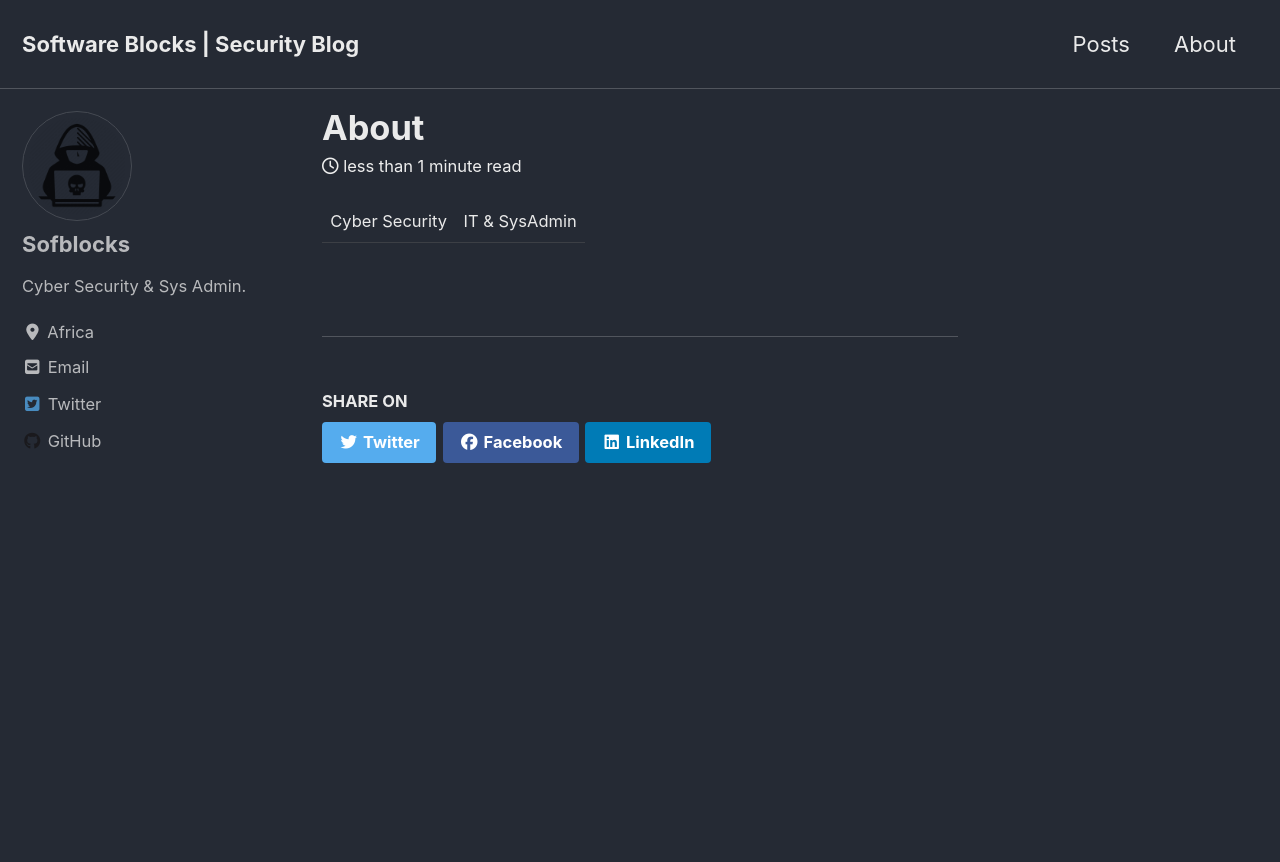
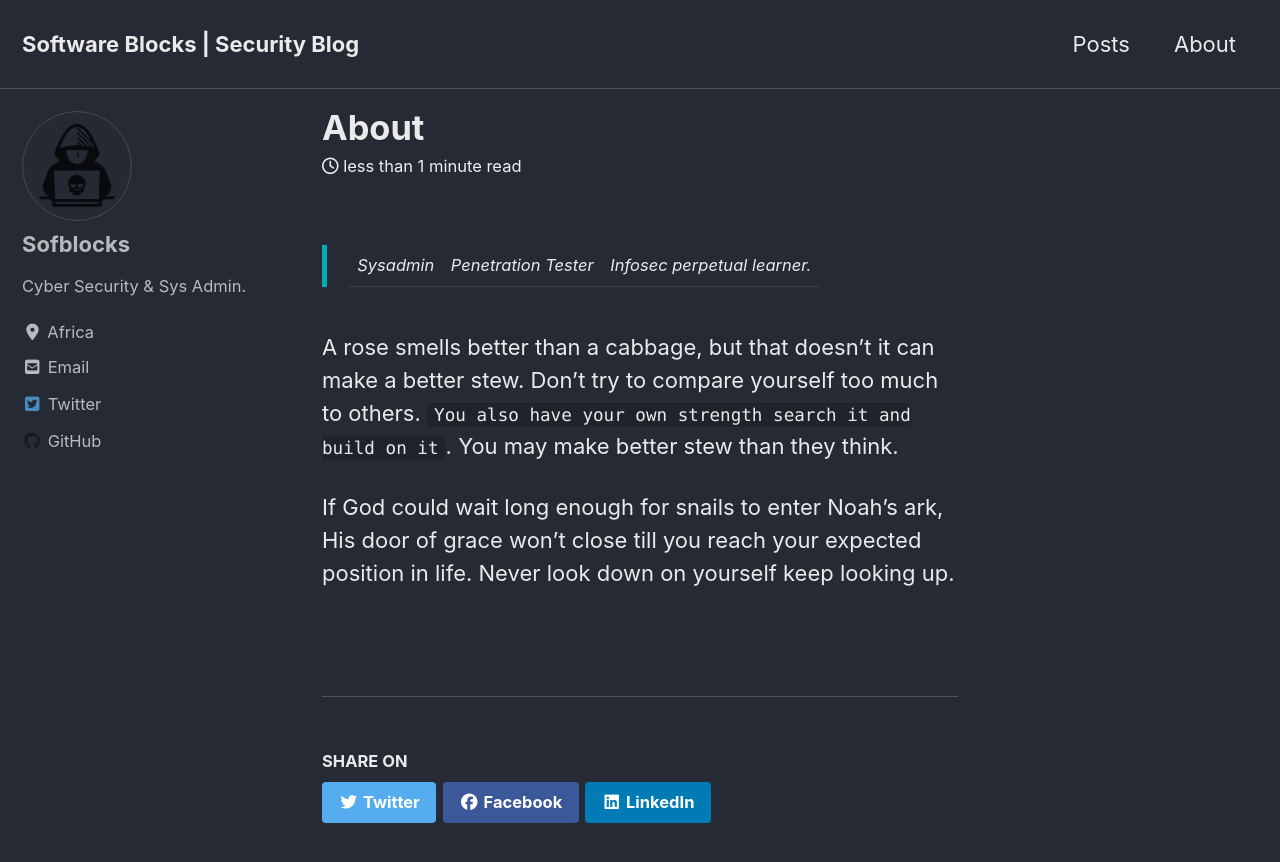
Before and after one commit to sofblocks/sofblocks.github.io, a Jekyll site: the page built from _pages/about.md, in a window 1280 px wide and 900 px high. Shown: the top 862 px of the window. Built offline with Jekyll 4.4.1, drawn with Linux system fonts in a browser that asks for light colours; cached includes are drawn as plain includes; nearby versions of some CDN libraries.

Commit message:
Update about.md

```diff
--- a/_pages/about.md
+++ b/_pages/about.md
@@ -4,4 +4,9 @@ permalink: "/about/"
 author_profile: true
 ---
 
-Cyber Security  | IT & SysAdmin |
+> Sysadmin|Penetration Tester|Infosec perpetual learner.
+
+A rose smells better than a cabbage, but that doesn't it can make a better stew. Don't try to compare yourself too much  to others. `You also have your own strength search it and build on it`. You may make better stew than they think.
+
+
+If God could wait long enough for snails to enter Noah's ark, His door of grace won't close till you reach your expected position in life. Never look down on yourself keep looking up.
```
